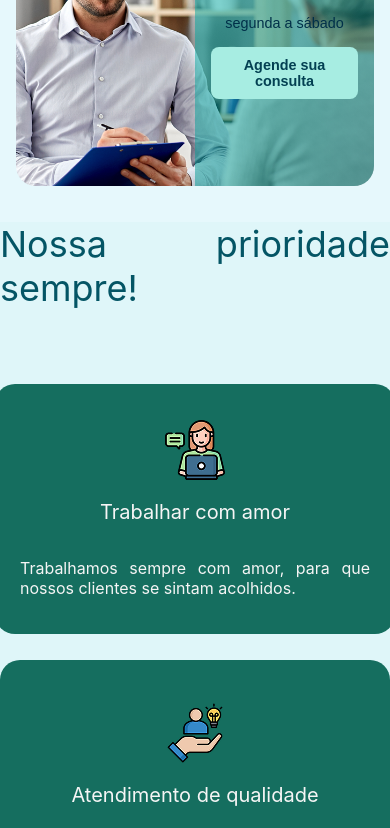
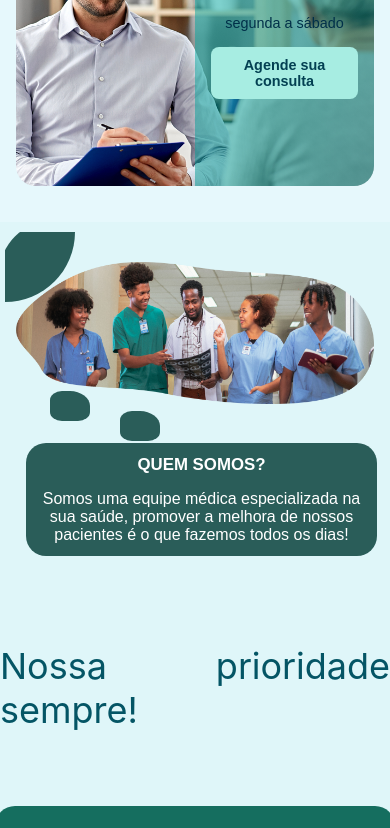
Before and after one commit to Marvio76/Desafio-05, a React (Create React App) app: page / in a window 390 px wide. Shown: the part 1252-2080 px from the top of the page. Built offline with nearby package versions, Linux system fonts and the light colour scheme.

Commit message:
finalização da sessao 02

```diff
--- a/src/components/Sessoes_home/sessao02/EquipeCarrossel.scss
+++ b/src/components/Sessoes_home/sessao02/EquipeCarrossel.scss
@@ -176,6 +176,12 @@ html, body {
   background-color: #00b4aa;
 }
 
+.imagemMedicos{
+  width: 50%;
+  height: 150vh;
+
+}
+
 
 /* ===================== */
 /* TELAS PEQUENAS (até 480px) */
--- a/src/components/Sessoes_home/sessao02/EquipeCarrossel.tsx
+++ b/src/components/Sessoes_home/sessao02/EquipeCarrossel.tsx
@@ -1,5 +1,7 @@
 import React, { useState, useEffect } from "react";
 import "./EquipeCarrossel.scss";
+import "./ImagemEquipeSaude.css"
+import ImagemEquipeSaude from "./ImagemEquipeSaude";
 
 const profissionais = [
     {
@@ -36,6 +38,7 @@ const EquipeCarrossel = () => {
     const atual = profissionais[index];
 
     return (
+        <div>
             <div className="carrossel-wrapper">
                 <div className="faixa-superior">
                     <div className="mensagem">Segurança começa com cuidado.</div>
@@ -67,6 +70,11 @@ const EquipeCarrossel = () => {
                     ))}
                 </div>
             </div>
+            <div>
+
+                <ImagemEquipeSaude src="/Sessao_01_02/imgem_medicos.png" alt="Equipe médica sorrindo no corredor" />
+            </div>
+        </div>
     );
 };
 
--- /dev/null
+++ b/src/components/Sessoes_home/sessao02/ImagemEquipeSaude.css
@@ -0,0 +1,117 @@
+.imagem-container {
+  position: relative;
+  width: 100%;
+  max-width: 1200px;
+  margin: 0 auto;
+  padding: 40px 16px;
+  border-radius: 50px;
+  overflow: hidden; /* Mantém o overflow no container principal */
+}
+
+/* Remova o clip-path daqui */
+.imagem-oval {
+  width: 100%;
+  height: auto;
+
+}
+
+.imagem {
+  width: 100%;
+  height: auto;
+  object-fit: cover;
+}
+
+.decoracoes {
+  position: absolute;
+  bottom: 16px;
+  right: 16px;
+  display: flex;
+  gap: 8px;
+}
+
+.forma {
+  background-color: #2A5D59;
+  border-top-right-radius: 50%;
+  border-bottom-right-radius: 30%;
+  border-top-left-radius: 30%;
+  border-bottom-left-radius: 30%;
+}
+
+.container-fomra{
+
+  z-index: 2;
+}
+
+.forma-top{
+  background-color: #2A5D59;
+  border-bottom-right-radius: 100%;
+}
+
+.container-quem-somos{
+   background-color: #2A5D59;
+   width: 55%;
+   height: 22vh;
+   text-align: center;
+   padding: 8px;
+   margin: 10px;
+  border-radius: 20px;
+  position: absolute;
+  top: 60%;
+  color: white;
+
+}
+
+.pequena {
+  width: 50px;
+  height: 40px;
+}
+
+.grande {
+  position: absolute;
+  top: 20px;
+  left: 2px;
+  width: 100px;
+  height: 100px;
+}
+
+/* === MOBILE VERSION === */
+@media (max-width: 768px) {
+ .imagem-container{
+  height: 50vh
+ }
+
+
+  .container-quem-somos {
+    width: 90%;
+    height: auto;
+    font-size: 0.9rem;
+    top: 50%;
+    padding: 12px;
+  }
+
+  .grande {
+    width: 70px;
+    height: 70px;
+    top: 10px;
+    left: 5px;
+  }
+
+  .pequena {
+    width: 40px;
+    height: 30px;
+  }
+
+ .pequena-baixo{
+    position: relative;
+    bottom: -20px;
+  }
+  .decoracoes {
+    align-items: start;
+    align-self: self-start;
+    width: 100%;
+    top: 40%;
+    left: 50px;
+    gap: 30px;
+    height: 10vh;
+  }
+}
--- /dev/null
+++ b/src/components/Sessoes_home/sessao02/ImagemEquipeSaude.tsx
@@ -0,0 +1,40 @@
+import React from "react";
+import "./ImagemEquipeSaude.css"; // Continua importando o CSS
+
+interface ImagemEquipeSaudeProps {
+  src: string;
+  alt?: string;
+}
+
+const ImagemEquipeSaude: React.FC<ImagemEquipeSaudeProps> = ({
+  src,
+  alt = "Imagem da equipe de saúde",
+}) => {
+  return (
+    <div className="imagem-container">
+      {/* A div .imagem-oval não precisa mais do clip-path */}
+
+      <div className="forma-top  grande"></div>
+      <div>
+        <img
+          src={src}
+          alt={alt}
+          className="imagem" // A imagem agora tem o clip-path aplicado
+        />
+      </div>
+        {/* Formas decorativas no canto inferior direito */}
+      <div className="decoracoes">
+        <div className="forma pequena"></div>
+        <div className="forma pequena pequena-baixo"></div>
+      </div>
+      <div className="container-quem-somos">
+        <h3>QUEM SOMOS?</h3>
+        <p style={{color:'#FFF'}}>Somos uma equipe médica especializada na sua saúde, promover a melhora de nossos pacientes é o que fazemos todos os dias!</p>
+      </div>
+
+
+    </div>
+  );
+};
+
+export default ImagemEquipeSaude;
```
Also changed, not shown: public/Sessao_01_02/imgem_medicos.png (added). Lines whose indentation alone changed are shown as unchanged.
